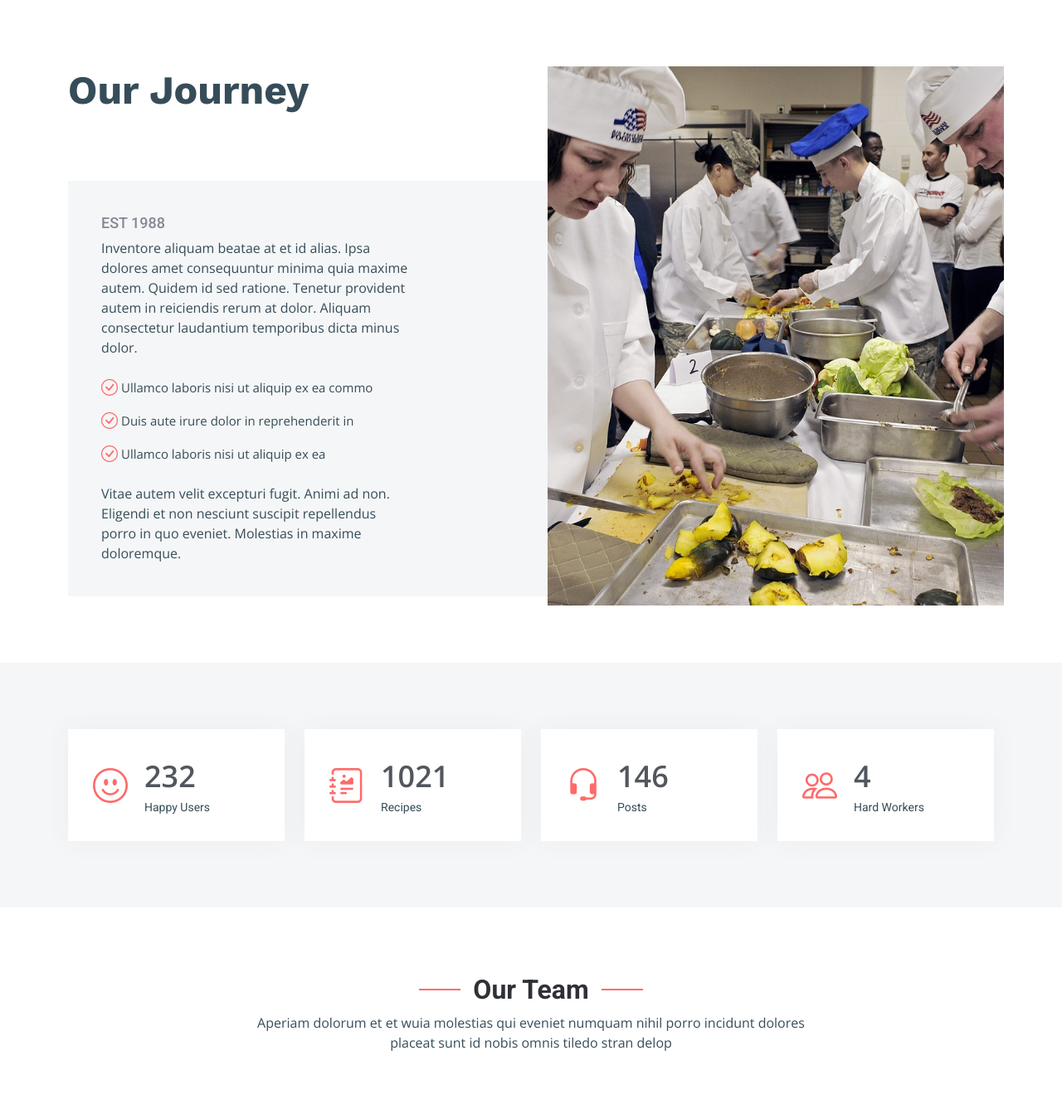
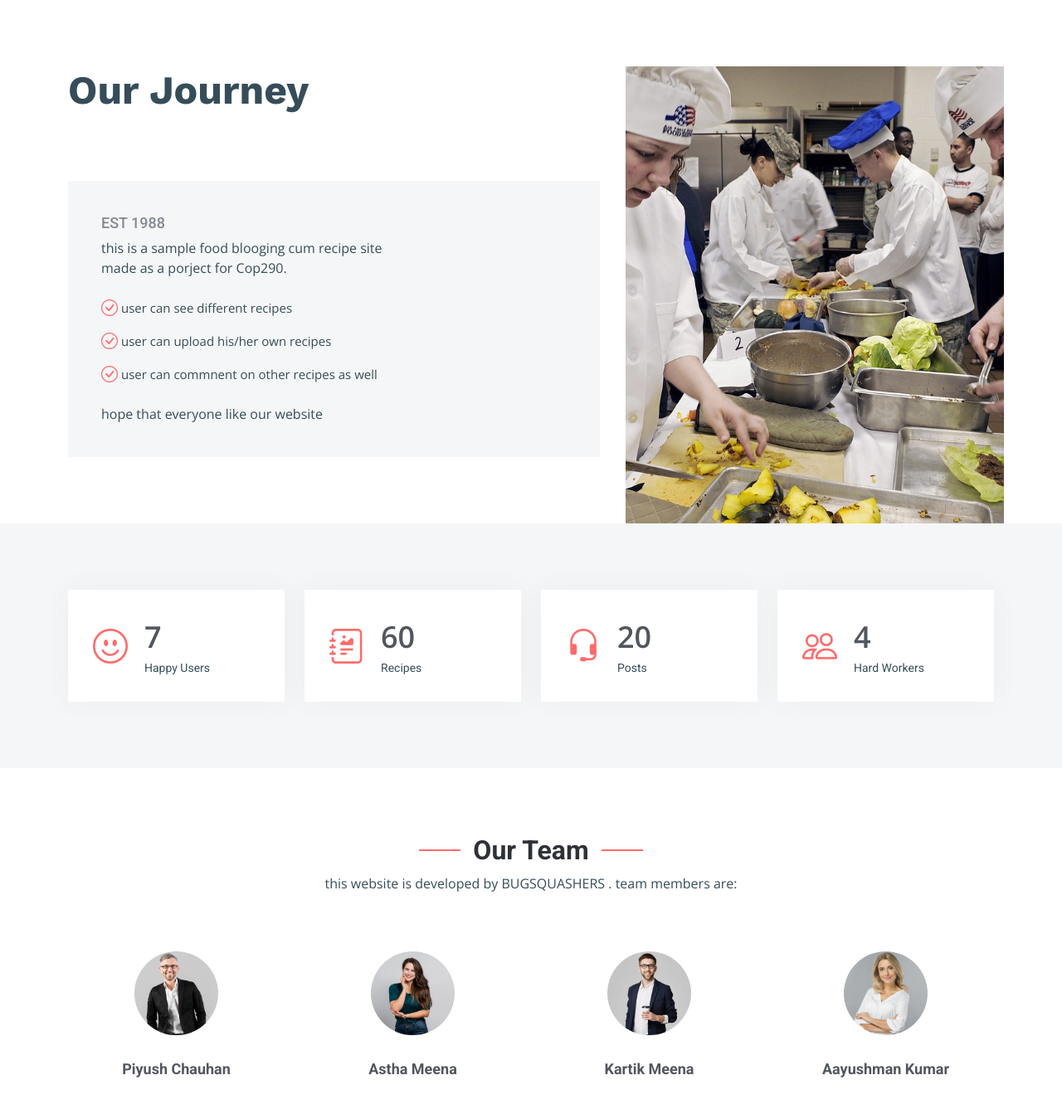
Before and after one commit to 10astha/YumTastic-Recipe-Blogging-website-COP-290-Assign3-, a Flask app: page /about in a window 1280 px wide. Shown: the part 309-1646 px from the top of the page at 83% size. Run offline with Flask 3, Linux system fonts and the light colour scheme; parts of the project's set-up code (start-up, migrations or seed data) failed here and were passed over; some libraries are stand-ins or nearby versions.

Commit message:
Add files via upload

```diff
--- a/Assign3-cop290-final-collab/config.json
+++ b/Assign3-cop290-final-collab/config.json
@@ -2,8 +2,10 @@
     "params":
     {
     "local_server":"True",
-    "local_uri": "mysql://root:@127.0.0.1/YumTastic",
+    "local_uri": "mysql://root:@localhost/YumTastic",
+    "upload_location": "/static/img/user_profile",
     "no_of_posts": 6,
+    "path_of_img" : "",
     "no_of_rec": 6,
     "latest_posts": 4    }
 }
--- a/Assign3-cop290-final-collab/main.py
+++ b/Assign3-cop290-final-collab/main.py
@@ -1,9 +1,12 @@
 from flask import Flask, render_template, request, session, redirect, flash
 from flask_sqlalchemy import SQLAlchemy
 import json
+from werkzeug.utils import secure_filename
 from werkzeug.security import generate_password_hash, check_password_hash
 import math
 from datetime import datetime
+import os
+
 with open('config.json', 'r') as c:
     params = json.load(c)["params"]
 
@@ -16,6 +19,8 @@ if(local_server):
 app.debug = True
 db = SQLAlchemy(app)
 app.secret_key = "cop290 assignment 3"
+app.config['UPLOAD_FOLDER'] = params['upload_location']
+
 class Contacts(db.Model):
     sno = db.Column(db.Integer, primary_key=True)
     name = db.Column(db.String(80), nullable=False)
@@ -48,7 +53,7 @@ class User(db.Model):
     USERID = db.Column(db.Integer, primary_key=True)
     email = db.Column(db.String(80), nullable=False)
     PostUploaded = db.Column(db.String(80), nullable=False)
-    ProfilePhoto = db.Column(db.String(80), nullable=False)
+    ProfilePhoto = db.Column(db.String(150), nullable=False)
     password = db.Column(db.String(80), nullable=False)
 
 class Recipes(db.Model):
@@ -69,11 +74,11 @@ class Recipes(db.Model):
 def home():
     lat_post = Posts.query.filter_by().all()
     recipe =  Recipes.query.filter_by().all()
-    return render_template("index.html" ,lat_post = lat_post , recipe = recipe)
+    return render_template("index.html" ,lat_post = lat_post , recipe = recipe,params = params)
 
 @app.route('/homechef/all_posts')
 def all_posts():
-    all_posts = Posts.query.filter_by().all()
+    all_posts = Posts.query.order_by(Posts.sno.desc()).all()
     last = math.ceil(len(all_posts)/int(params['no_of_posts']))
     #[0: params['no_of_posts']]
     #posts = posts[]
@@ -93,11 +98,11 @@ def all_posts():
     else:
         prev = "?page=" + str(page - 1)
         next = "?page=" + str(page + 1)
-    return render_template("all_posts.html", all_posts=all_posts, prev=prev, next=next)
+    return render_template("all_posts.html", all_posts=all_posts, prev=prev, next=next,params=params)
 
 @app.route('/about')
 def about():
-    return render_template("about.html")
+    return render_template("about.html", params=params)
 
 @app.route('/contact', methods = ['GET', 'POST'])
 def contact():
@@ -109,7 +114,7 @@ def contact():
         entry = Contacts(name=name,email = email, subject= subject,  message = message, date= datetime.now())
         db.session.add(entry)
         db.session.commit()
-    return render_template("contact.html")
+    return render_template("contact.html",params=params)
 
 @app.route('/homechef')
 def homechef():
@@ -120,6 +125,7 @@ def homechef():
 @app.route('/logout', methods = ['GET'])
 def logout():
     session['logged_in'] = False
+    params['path_of_img'] =""
     # redirecting to home page
     return redirect('/')
 
@@ -137,7 +143,8 @@ def login():
                 session['logged_in'] = True
                 session['email'] = user_list.email
                 session['username'] = user_list.name
-                return redirect("/")
+                params['path_of_img'] = user_list.ProfilePhoto
+                return redirect("/" )
         else:
             flash('Username or Password Incorrect', "Danger")
             return render_template("login.html")
@@ -151,7 +158,7 @@ def pages_register():
         name = request.form.get('name')
         email = request.form.get('email')
         PostUploaded = ""
-        ProfilePhoto = ""
+        ProfilePhoto = "default.png"
         password = generate_password_hash(request.form.get('password'), method='sha256')
         entry = User(name=name,email = email,PostUploaded=PostUploaded,ProfilePhoto = ProfilePhoto, password = password)
         db.session.add(entry)
@@ -159,6 +166,7 @@ def pages_register():
         session['logged_in'] = True
         session['email'] = email
         session['username'] = name
+        params['path_of_img']= ProfilePhoto
         flash('You have successfully registered', 'success')
         return redirect("/")
 
@@ -170,25 +178,30 @@ def post_form():
         email = request.form.get('email')
         title = request.form.get('title')
         content = request.form.get('content')
-        images = request.form.get('images')
+        f = request.files['images']
+        if f.filename != '' :
+            f.save(os.path.join(app.root_path,"static/img/foodimg/", secure_filename(f.filename)))
+            images  = secure_filename(f.filename)
+        else:
+            flash('no image selected')
         slug = "food-post-"
-        entry = Posts(author=author,email = email, title= title,  content = content, date= datetime.now(),slug = slug,images = "images", likes=0)
+        entry = Posts(author=author,email = email, title= title,  content = content, date= datetime.now(),slug = slug,images = images , likes=0)
         db.session.add(entry)
         db.session.commit()
-    return render_template("post_form.html")
+    return render_template("post_form.html",params=params)
 
 @app.route('/homechef/all_posts/post_details/<string:post_slug>', methods = ['GET', 'POST'])
 def post_details(post_slug):
     post = Posts.query.filter_by(slug=post_slug).first()
     post_review = Post_review.query.filter_by(PostID = post.sno).all()
-
+    usr = User.query.filter_by(name = post.author).first()
     if(request.method=='POST'):
         UserName = request.form.get('UserName')
         Review = request.form.get('Review')
         entry = Post_review(UserName = UserName, PostID = post.sno ,Review = Review, date= datetime.now())
         db.session.add(entry)
         db.session.commit()
-    return render_template('post-details.html', params=params, post=post, post_review = post_review)
+    return render_template('post-details.html', params=params, post=post, post_review = post_review,usr=usr)
 
 
 
@@ -200,19 +213,25 @@ def recipe_form():
         Title = request.form.get('Title')
         Ingredients = request.form.get('Ingredients')
         Instructions = request.form.get('Instructions')
-        images = request.form.get('images')
         slug = "recipe-post-"
         tagger = "postedrec"
-        entry = Recipes(RecipeAuthor=RecipeAuthor,Category = Category, Title= Title,  Ingredients = Ingredients,Instructions = Instructions, Date= datetime.now(), Slug = slug, Image = "images", Likes=0,Tagger = tagger)
+        f = request.files['images']
+        if f.filename != '' :
+            f.save(os.path.join(app.root_path,"static/img/foodimg/", secure_filename(f.filename)))
+            images  = secure_filename(f.filename)
+        else:
+            flash('no image selected')
+        entry = Recipes(RecipeAuthor=RecipeAuthor,Category = Category, Title= Title,  Ingredients = Ingredients,Instructions = Instructions, Date= datetime.now(), Slug = slug, Image = images, Likes=0,Tagger = tagger)
         db.session.add(entry)
         db.session.commit()
-    return render_template("recipe_form.html")
+    return render_template("recipe_form.html",params=params)
 
 @app.route('/recipes/recipe_details/<string:rec_slug>')
 def recipe_details(rec_slug):
     recipe = Recipes.query.filter_by(Slug=rec_slug).first()
+    auth = User.query.filter_by(name = recipe.RecipeAuthor).first()
     all_rec = Recipes.query.filter_by().all()
-    return render_template("recipe-details.html",recipe=recipe,all_rec = all_rec)
+    return render_template("recipe-details.html",params=params,recipe=recipe,all_rec = all_rec,auth=auth)
 
 
 @app.route('/recipes/search', methods = ['GET', 'POST'])
@@ -220,7 +239,7 @@ def search_recipe():
     search_term = request.form.get('searched')
     found_rec = Recipes.query.filter(Recipes.Title.like('%' + search_term + '%')).all()
     # found_rec = found_rec.order_by(Recipes.Title).all()
-    return render_template("recipes.html",all_rec = found_rec)
+    return render_template("recipes.html",all_rec = found_rec,params=params)
 
 
 @app.route('/recipes/categories/Breakfast', methods = ['GET', 'POST'])
@@ -228,41 +247,41 @@ def search_breakfast():
     search_term = "Breakfast"
     found_rec = Recipes.query.filter_by(Category = search_term).all()
     # found_rec = found_rec.order_by(Recipes.Title).all()
-    return render_template("recipes.html",all_rec = found_rec)
+    return render_template("recipes.html",all_rec = found_rec,params=params)
 
 @app.route('/recipes/categories/Lunch', methods = ['GET', 'POST'])
 def search_lunch():
     search_term = "Lunch"
     found_rec = Recipes.query.filter_by(Category = search_term).all()
     # found_rec = found_rec.order_by(Recipes.Title).all()
-    return render_template("recipes.html",all_rec = found_rec)
+    return render_template("recipes.html",all_rec = found_rec,params=params)
 @app.route('/recipes/categories/Dinner', methods = ['GET', 'POST'])
 def search_dinner():
     search_term = "Dinner"
     found_rec = Recipes.query.filter_by(Category = search_term).all()
     # found_rec = found_rec.order_by(Recipes.Title).all()
-    return render_template("recipes.html",all_rec = found_rec)
+    return render_template("recipes.html",all_rec = found_rec,params=params)
 
 @app.route('/recipes/categories/Appetizer', methods = ['GET', 'POST'])
 def search_appetizert():
     search_term = "Appetizer"
     found_rec = Recipes.query.filter_by(Category = search_term).all()
     # found_rec = found_rec.order_by(Recipes.Title).all()
-    return render_template("recipes.html",all_rec = found_rec)
+    return render_template("recipes.html",all_rec = found_rec,params=params)
 
 @app.route('/recipes/categories/Soups', methods = ['GET', 'POST'])
 def search_soups():
     search_term = "Soups"
     found_rec = Recipes.query.filter_by(Category = search_term).all()
     # found_rec = found_rec.order_by(Recipes.Title).all()
-    return render_template("recipes.html",all_rec = found_rec)
+    return render_template("recipes.html",all_rec = found_rec,params=params)
 
 @app.route('/recipes/categories/Desserts', methods = ['GET', 'POST'])
 def search_desserts():
     search_term = "Desserts"
     found_rec = Recipes.query.filter_by(Category = search_term).all()
     # found_rec = found_rec.order_by(Recipes.Title).all()
-    return render_template("recipes.html",all_rec = found_rec)
+    return render_template("recipes.html",all_rec = found_rec,params=params)
 
 @app.route('/recipes')
 def recipes():
@@ -286,11 +305,11 @@ def recipes():
     else:
         prev = "?page=" + str(page - 1)
         next = "?page=" + str(page + 1)
-    return render_template("recipes.html", all_rec=all_rec, prev=prev, next=next)
+    return render_template("recipes.html", all_rec=all_rec, prev=prev, next=next,params=params)
 
 @app.route('/shop')
 def shop():
-    return render_template("shop.html")
+    return render_template("shop.html", params=params)
 
 @app.route('/user_profile/<string:username>', methods = ['GET','POST'])
 def profile(username):
@@ -300,13 +319,18 @@ def profile(username):
     elif (request.method=='POST'):
         search_name.name= request.form.get('name')
         search_name.email = request.form.get('email')
+        f = request.files['ProfilePhoto']
+        if f.filename != '' :
+            f.save(os.path.join(app.root_path,"static/img/user_images", secure_filename(f.filename)))
+            search_name.ProfilePhoto  = secure_filename(f.filename)
         session['username'] = request.form.get('name')
         session['email'] = request.form.get('email')
+        params['path_of_img'] = search_name.ProfilePhoto
         db.session.commit()
         n_pass= request.form.get('newpassword')
         nr_pass = request.form.get('renewpassword')
-        if (n_pass == nr_pass):
-            search_name.password = generate_password_hash(request.form.get('password'), method='sha256')
+        if (n_pass !="" and n_pass == nr_pass):
+            search_name.password = generate_password_hash(request.form.get('newpassword'), method='sha256')
             db.session.commit()
         else:
             flash("Password don't match")
--- a/Assign3-cop290-final-collab/templates/about.html
+++ b/Assign3-cop290-final-collab/templates/about.html
@@ -57,13 +57,14 @@
           <li class="nav-item dropdown pe-3">
 
             <a class="nav-link nav-profile d-flex align-items-center pe-0" href="#" data-bs-toggle="dropdown" >
-              <img src="{{ url_for('static', filename='img/profile-img.jpg')}}" alt="Profile" class="rounded-circle">
-              <span class="d-none d-md-block dropdown-toggle ps-2">User 1 LogIn</span>
+              {% set fname = 'img/user_images/' + params['path_of_img']  %}
+              <img src="{{ url_for('static', filename=fname)}}" alt="Profile" class="rounded-circle">
+              <span class="d-none d-md-block dropdown-toggle ps-2">{{session.username}}</span>
             </a><!-- End Profile Iamge Icon -->
 
             <ul class="dropdown-menu dropdown-menu-end dropdown-menu-arrow profile">
               <li class="dropdown-header">
-                <h6>User1</h6>
+                <h6>{{session.username}}</h6>
                 <span>Food Blogger</span>
               </li>
               <li>
@@ -132,15 +133,15 @@
           <div class="col-lg-7">
             <h2>Our Journey</h2>
             <div class="our-story">
-              <div class="col-lg-7 about-img"style="background-image: url('{{ url_for('static', filename='img/about.jpg') }}'); width: 550px;  height: 650px; "></div>
+              <div class="col-lg-7 about-img" style="background-image: url('{{ url_for('static', filename='img/about.jpg') }}'); width: 40%;  height: 50%; "></div>
               <h4>Est 1988</h4>
-              <p>Inventore aliquam beatae at et id alias. Ipsa dolores amet consequuntur minima quia maxime autem. Quidem id sed ratione. Tenetur provident autem in reiciendis rerum at dolor. Aliquam consectetur laudantium temporibus dicta minus dolor.</p>
+              <p>this is a sample food blooging cum recipe site made as a porject for Cop290.</p>
               <ul>
-                <li><i class="bi bi-check-circle"></i> <span>Ullamco laboris nisi ut aliquip ex ea commo</span></li>
-                <li><i class="bi bi-check-circle"></i> <span>Duis aute irure dolor in reprehenderit in</span></li>
-                <li><i class="bi bi-check-circle"></i> <span>Ullamco laboris nisi ut aliquip ex ea</span></li>
+                <li><i class="bi bi-check-circle"></i> <span>user can see different recipes</span></li>
+                <li><i class="bi bi-check-circle"></i> <span>user can upload his/her own recipes</span></li>
+                <li><i class="bi bi-check-circle"></i> <span>user can commnent on other recipes as well</span></li>
               </ul>
-              <p>Vitae autem velit excepturi fugit. Animi ad non. Eligendi et non nesciunt suscipit repellendus porro in quo eveniet. Molestias in maxime doloremque.</p>
+              <p>hope that everyone like our website</p>
             </div>
           </div>
 
@@ -160,7 +161,7 @@
         <div class="stats-item d-flex align-items-center w-100 h-100">
           <i class="bi bi-emoji-smile color-blue flex-shrink-0"></i>
           <div>
-            <span data-purecounter-start="0" data-purecounter-end="232" data-purecounter-duration="1" class="purecounter"></span>
+            <span data-purecounter-start="0" data-purecounter-end="7" data-purecounter-duration="1" class="purecounter"></span>
             <p>Happy Users</p>
           </div>
         </div>
@@ -170,7 +171,7 @@
         <div class="stats-item d-flex align-items-center w-100 h-100">
           <i class="bi bi-journal-richtext color-orange flex-shrink-0"></i>
           <div>
-            <span data-purecounter-start="0" data-purecounter-end="1021" data-purecounter-duration="1" class="purecounter"></span>
+            <span data-purecounter-start="0" data-purecounter-end="60" data-purecounter-duration="1" class="purecounter"></span>
             <p>Recipes</p>
           </div>
         </div>
@@ -180,7 +181,7 @@
         <div class="stats-item d-flex align-items-center w-100 h-100">
           <i class="bi bi-headset color-green flex-shrink-0"></i>
           <div>
-            <span data-purecounter-start="0" data-purecounter-end="146" data-purecounter-duration="1" class="purecounter"></span>
+            <span data-purecounter-start="0" data-purecounter-end="20" data-purecounter-duration="1" class="purecounter"></span>
             <p>Posts</p>
           </div>
         </div>
@@ -208,7 +209,7 @@
 
         <div class="section-header">
           <h2>Our Team</h2>
-          <p>Aperiam dolorum et et wuia molestias qui eveniet numquam nihil porro incidunt dolores placeat sunt id nobis omnis tiledo stran delop</p>
+          <p>this website is developed by BUGSQUASHERS . team members are: </p>
         </div>
 
         <div class="row gy-4">
@@ -216,68 +217,38 @@
           <div class="col-lg-3 col-md-6 member" data-aos="fade-up" data-aos-delay="100">
             <div class="member-img">
               <img src="{{ url_for('static', filename='img/team/team-1.jpg')}}" class="img-fluid" alt=""/>
-              <div class="social">
-                <a href="#"><i class="bi bi-twitter"></i></a>
-                <a href="#"><i class="bi bi-facebook"></i></a>
-                <a href="#"><i class="bi bi-instagram"></i></a>
-                <a href="#"><i class="bi bi-linkedin"></i></a>
-              </div>
             </div>
             <div class="member-info text-center">
-              <h4>Walter White</h4>
-              <span>Chief Executive Officer</span>
-              <p>Aliquam iure quaerat voluptatem praesentium possimus unde laudantium vel dolorum distinctio dire flow</p>
+              <h4>Piyush Chauhan</h4>
             </div>
           </div><!-- End Team Member -->
 
           <div class="col-lg-3 col-md-6 member" data-aos="fade-up" data-aos-delay="200">
             <div class="member-img">
               <img src="{{ url_for('static', filename='img/team/team-2.jpg')}}" class="img-fluid" alt=""/>
-              <div class="social">
-                <a href="#"><i class="bi bi-twitter"></i></a>
-                <a href="#"><i class="bi bi-facebook"></i></a>
-                <a href="#"><i class="bi bi-instagram"></i></a>
-                <a href="#"><i class="bi bi-linkedin"></i></a>
-              </div>
             </div>
             <div class="member-info text-center">
-              <h4>Sarah Jhonson</h4>
-              <span>Product Manager</span>
-              <p>Labore ipsam sit consequatur exercitationem rerum laboriosam laudantium aut quod dolores exercitationem ut</p>
+              <h4>Astha Meena</h4>
             </div>
           </div><!-- End Team Member -->
 
           <div class="col-lg-3 col-md-6 member" data-aos="fade-up" data-aos-delay="300">
             <div class="member-img">
               <img src="{{ url_for('static', filename='img/team/team-3.jpg')}}" class="img-fluid" alt=""/>
-              <div class="social">
-                <a href="#"><i class="bi bi-twitter"></i></a>
-                <a href="#"><i class="bi bi-facebook"></i></a>
-                <a href="#"><i class="bi bi-instagram"></i></a>
-                <a href="#"><i class="bi bi-linkedin"></i></a>
-              </div>
+
             </div>
             <div class="member-info text-center">
-              <h4>William Anderson</h4>
-              <span>CTO</span>
-              <p>Illum minima ea autem doloremque ipsum quidem quas aspernatur modi ut praesentium vel tque sed facilis at qui</p>
-            </div>
+              <h4>Kartik Meena</h4>
+                        </div>
           </div><!-- End Team Member -->
 
           <div class="col-lg-3 col-md-6 member" data-aos="fade-up" data-aos-delay="400">
             <div class="member-img">
               <img src="{{ url_for('static', filename='img/team/team-4.jpg')}}" class="img-fluid" alt=""/>
-              <div class="social">
-                <a href="#"><i class="bi bi-twitter"></i></a>
-                <a href="#"><i class="bi bi-facebook"></i></a>
-                <a href="#"><i class="bi bi-instagram"></i></a>
-                <a href="#"><i class="bi bi-linkedin"></i></a>
-              </div>
+
             </div>
             <div class="member-info text-center">
-              <h4>Amanda Jepson</h4>
-              <span>Accountant</span>
-              <p>Magni voluptatem accusamus assumenda cum nisi aut qui dolorem voluptate sed et veniam quasi quam consectetur</p>
+              <h4>Aayushman Kumar</h4>
             </div>
           </div><!-- End Team Member -->
 
--- a/Assign3-cop290-final-collab/templates/pages-register.html
+++ b/Assign3-cop290-final-collab/templates/pages-register.html
@@ -77,7 +77,7 @@
 
                     <div class="col-12">
                       <label for="yourPassword" class="form-label">Password</label>
-                      <input type="password" name="password" class="form-control" id="yourPassword" required>
+                      <input type="password" name="password" class="form-control" id="yourPassword" required="True">
                       <div class="invalid-feedback">Please enter your password!</div>
                     </div>
 
```
Also changed, not shown: Assign3-cop290-final-collab/templates/all_posts.html (+4 -3 lines), Assign3-cop290-final-collab/templates/contact.html (+6 -17 lines), Assign3-cop290-final-collab/templates/homechef.html (+6 -5 lines), Assign3-cop290-final-collab/templates/index.html (+4 -3 lines), Assign3-cop290-final-collab/templates/login.html (+12 -0 lines), Assign3-cop290-final-collab/templates/post-details.html (+5 -4 lines), Assign3-cop290-final-collab/templates/post_form.html (+4 -3 lines), Assign3-cop290-final-collab/templates/recipe-details.html (+11 -26 lines), Assign3-cop290-final-collab/templates/recipe_form.html (+4 -3 lines), Assign3-cop290-final-collab/templates/recipes.html (+4 -3 lines), Assign3-cop290-final-collab/templates/shop.html (+4 -3 lines), Assign3-cop290-final-collab/templates/user_profile.html (+11 -9 lines).
